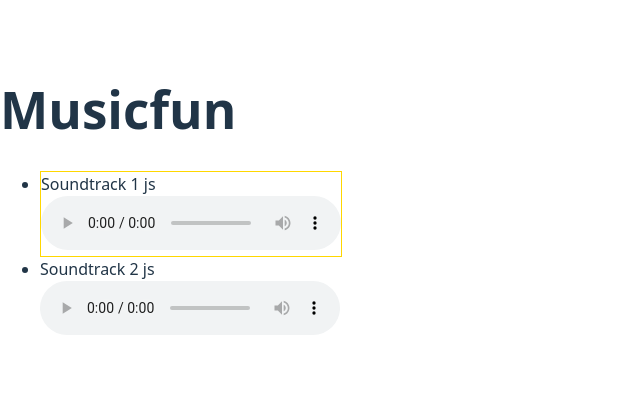
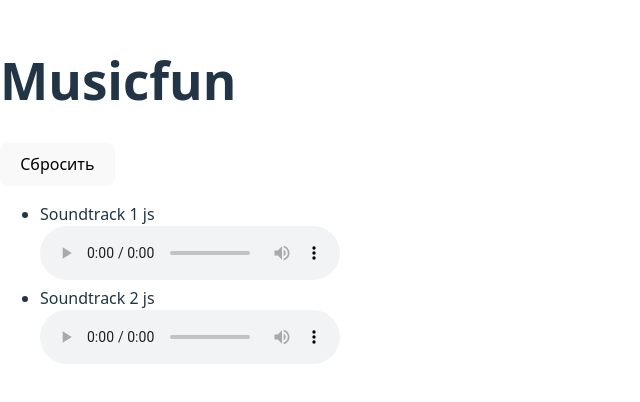
Before and after one commit to Oleg-ru/kamasutra, a React (Vite) app in the folder lesson-2/: page / in a window 1280 px wide. Shown: the part 198-600 px from the top of the page, without its empty margins (0-640 px from the left). Built offline with nearby package versions, Linux system fonts and the light colour scheme.

Commit message:
Пройден урок #9

```diff
--- a/lesson-2/src/App.tsx
+++ b/lesson-2/src/App.tsx
@@ -1,13 +1,16 @@
 // const tracks = null;
+
+import {useState} from "react";
 
 const tracks = [
     {id: 1, title: 'Soundtrack 1 js', url: 'https://musicfun.it-incubator.app/api/samurai-way-soundtrack.mp3'},
     {id: 2, isSelected: true, title: 'Soundtrack 2 js', url: 'https://musicfun.it-incubator.app/api/samurai-way-soundtrack-instrumental.mp3'},
 ];
 
-const selectedTrackId = 1;
+function App() {
 
-function App() {
+    const [selectedTrackId, setSelectedTrackId] = useState(null);
+
 
     if (tracks === null) {
         return <div>
@@ -27,12 +30,18 @@ function App() {
   return (
     <div>
         <h1>Musicfun</h1>
+        <button onClick={()=> setSelectedTrackId(null)}>Сбросить</button>
         <ul>
             {
                 tracks.map((track) => {
                     return (
                         <li key={track.id} style={ selectedTrackId == track.id ? {border: 'solid 1px gold'} : {}}>
-                            <div>{track.title}</div>
+
+                            <div onClick={ () => {
+                                setSelectedTrackId(track.id)
+                            }}>
+                                {track.title}
+                            </div>
                             <audio controls src={track.url}></audio>
                         </li>
                     )
```
Also changed, not shown: 1 other file (tests, documents, lock files or other folders).
